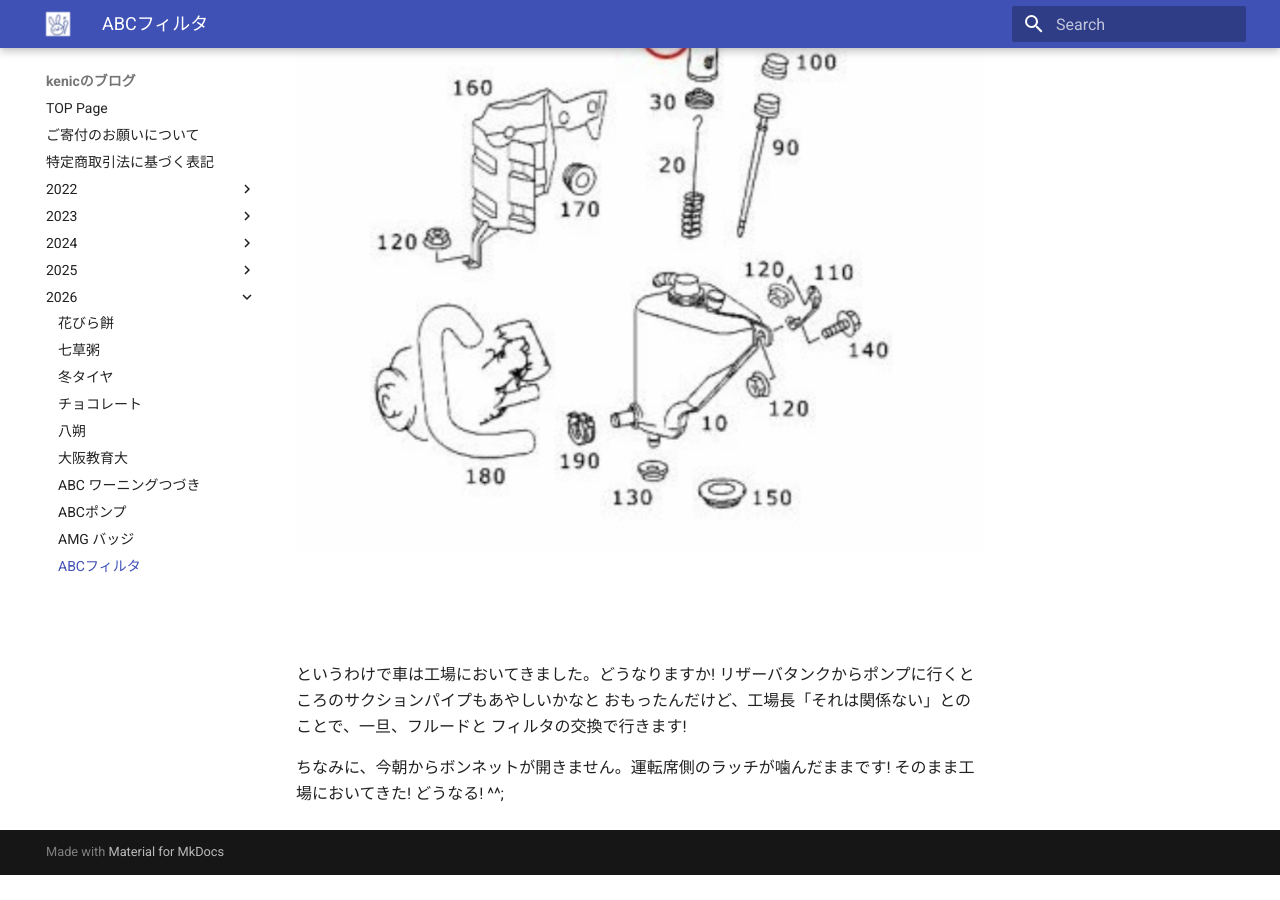
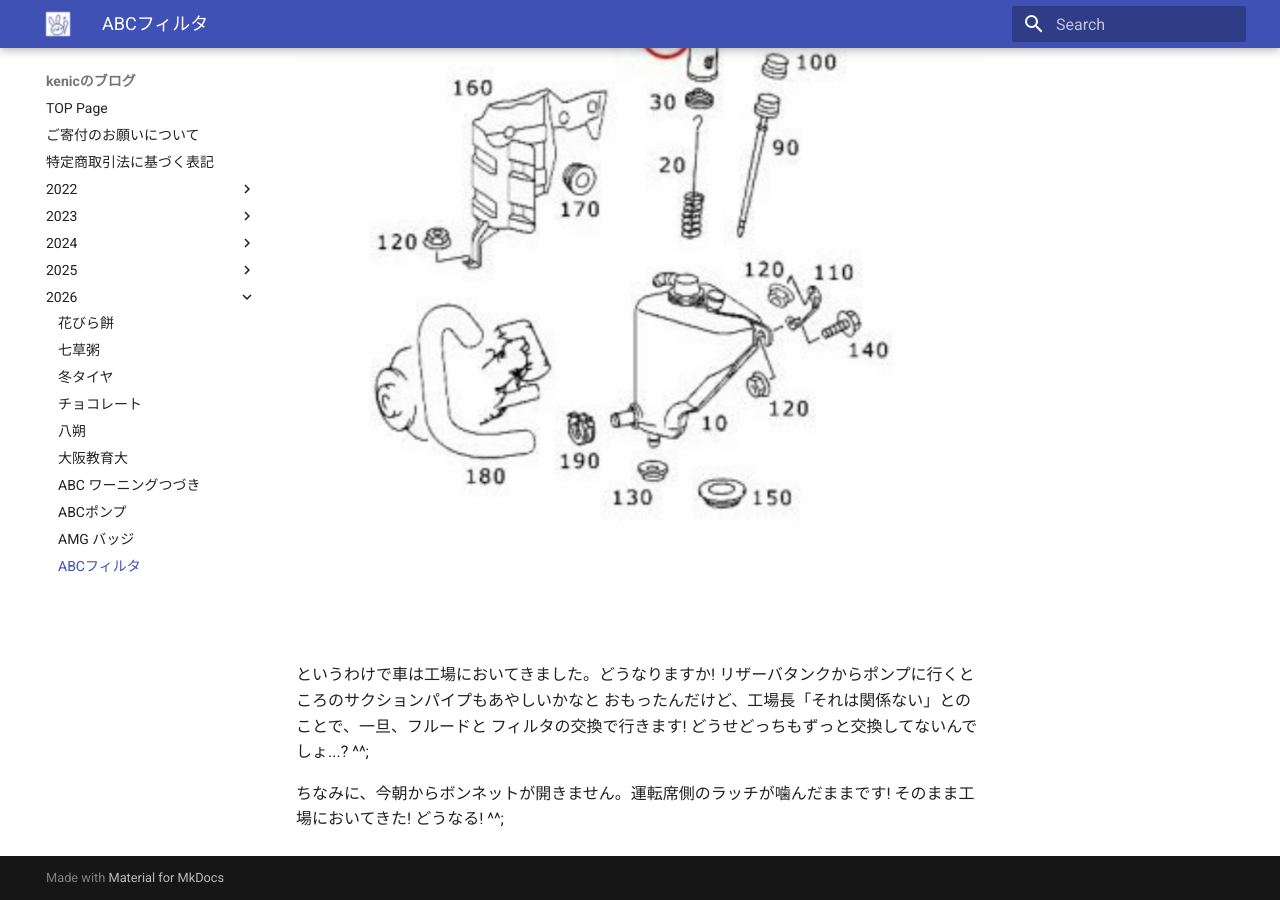
Before and after one commit to kenic/kenic.github.io, an MkDocs documentation site: the page built from docs/2026/0219ABC.md, in a window 1280 px wide and 900 px high, scrolled down 1169 px. Built offline with MkDocs 1.6.1 and Material for MkDocs 9.7.7, drawn with Linux system fonts in a browser that asks for light colours; before the commit the page ends 2044 px from its top, so only the background shows below that.

Commit message:
minor fix

```diff
--- a/docs/2026/0219ABC.md
+++ b/docs/2026/0219ABC.md
@@ -13,6 +13,6 @@ ABCのポンプが超高いので、リビルドなり、交換なりは最後
 というわけで車は工場においてきました。どうなりますか!
 リザーバタンクからポンプに行くところのサクションパイプもあやしいかなと
 おもったんだけど、工場長「それは関係ない」とのことで、一旦、フルードと
-フィルタの交換で行きます!
+フィルタの交換で行きます! どうせどっちもずっと交換してないんでしょ...? ^^;
 
 ちなみに、今朝からボンネットが開きません。運転席側のラッチが噛んだままです! そのまま工場においてきた! どうなる! ^^;
```
